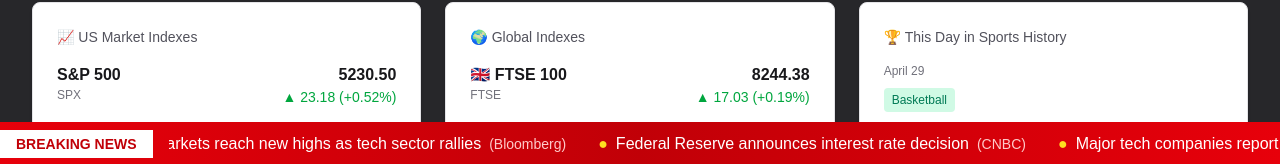
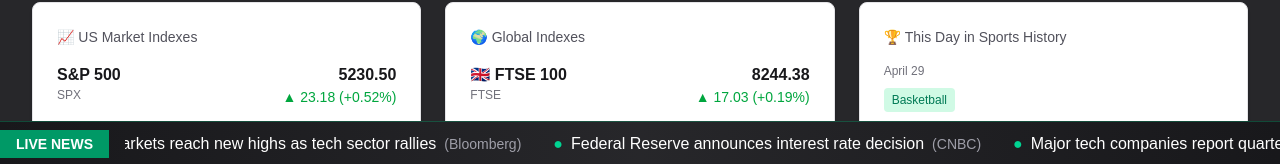
Before and after one commit to dkumar2-maker/test-this-ai-stack, a Next.js app: page /dashboard in a window 1280 px wide. Shown: the part 634-798 px from the top of the page. Built offline with nearby package versions, Linux system fonts and the light colour scheme; no server answers.

Commit message:
update news ticker colors to match dashboard theme (dark zinc + emerald)

```diff
--- a/app/components/NewsTicker.tsx
+++ b/app/components/NewsTicker.tsx
@@ -22,19 +22,19 @@
   ])
 
   return (
-    <div className="fixed bottom-0 left-0 right-0 bg-gradient-to-r from-red-600 via-red-700 to-red-600 text-white py-2 z-50 overflow-hidden">
+    <div className="fixed bottom-0 left-0 right-0 bg-gradient-to-r from-zinc-900 via-zinc-800 to-zinc-900 text-white py-2 z-50 overflow-hidden border-t border-emerald-500/30">
       <div className="flex items-center">
-        <div className="bg-white text-red-700 px-4 py-1 font-bold text-sm uppercase flex-shrink-0 mr-4">
-          Breaking News
+        <div className="bg-emerald-600 text-white px-4 py-1 font-bold text-sm uppercase flex-shrink-0 mr-4">
+          Live News
         </div>
         <div className="ticker-wrap flex-1 overflow-hidden">
           <div className="ticker-move flex gap-8 animate-scroll">
             {/* Duplicate the news items to create seamless loop */}
             {[...news, ...news, ...news].map((item, index) => (
               <div key={index} className="flex items-center gap-2 whitespace-nowrap">
-                <span className="text-yellow-300">●</span>
+                <span className="text-emerald-400">●</span>
                 <span className="font-medium">{item.title}</span>
-                <span className="text-red-200 text-sm">({item.source})</span>
+                <span className="text-zinc-400 text-sm">({item.source})</span>
               </div>
             ))}
           </div>
```
